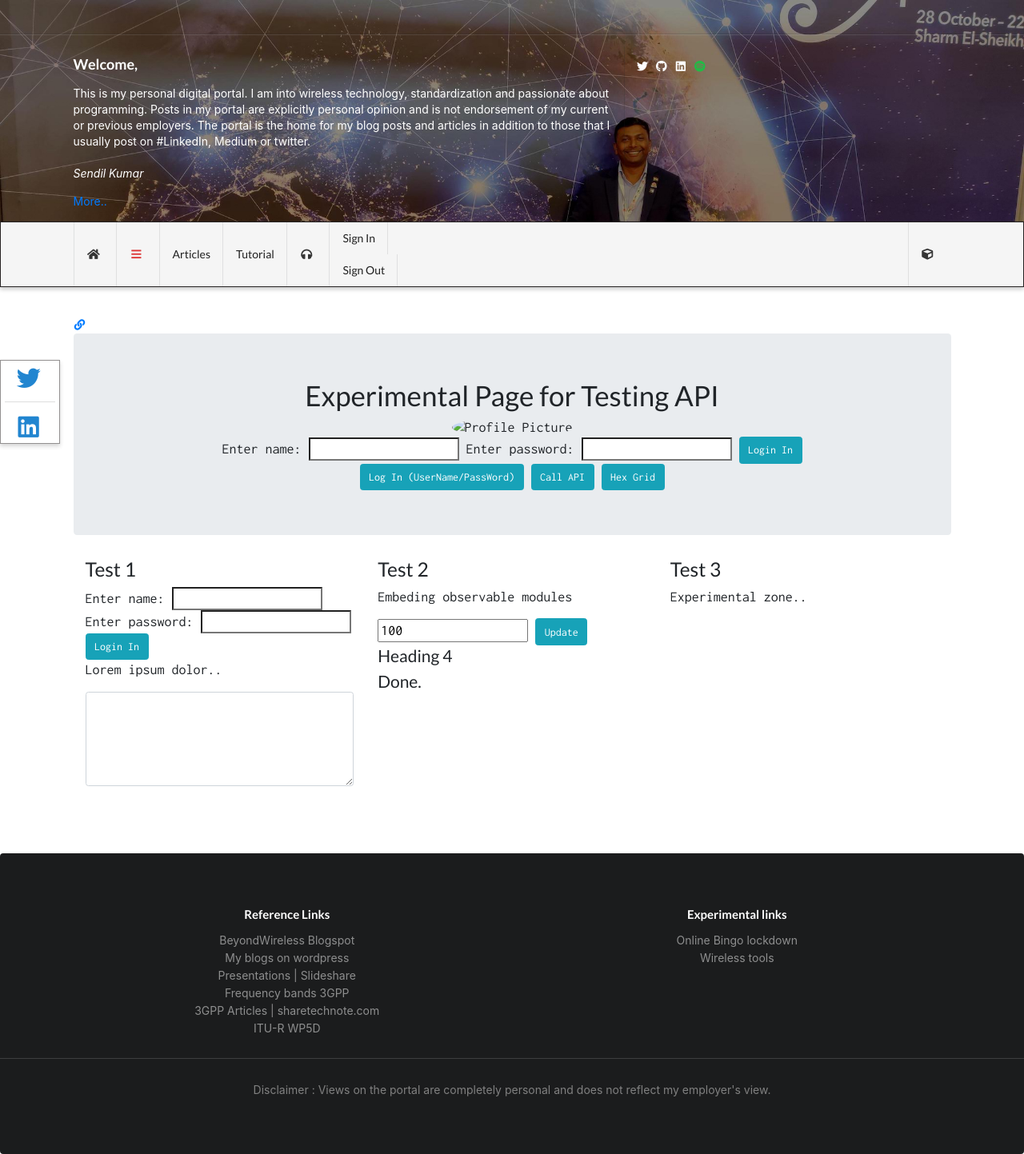
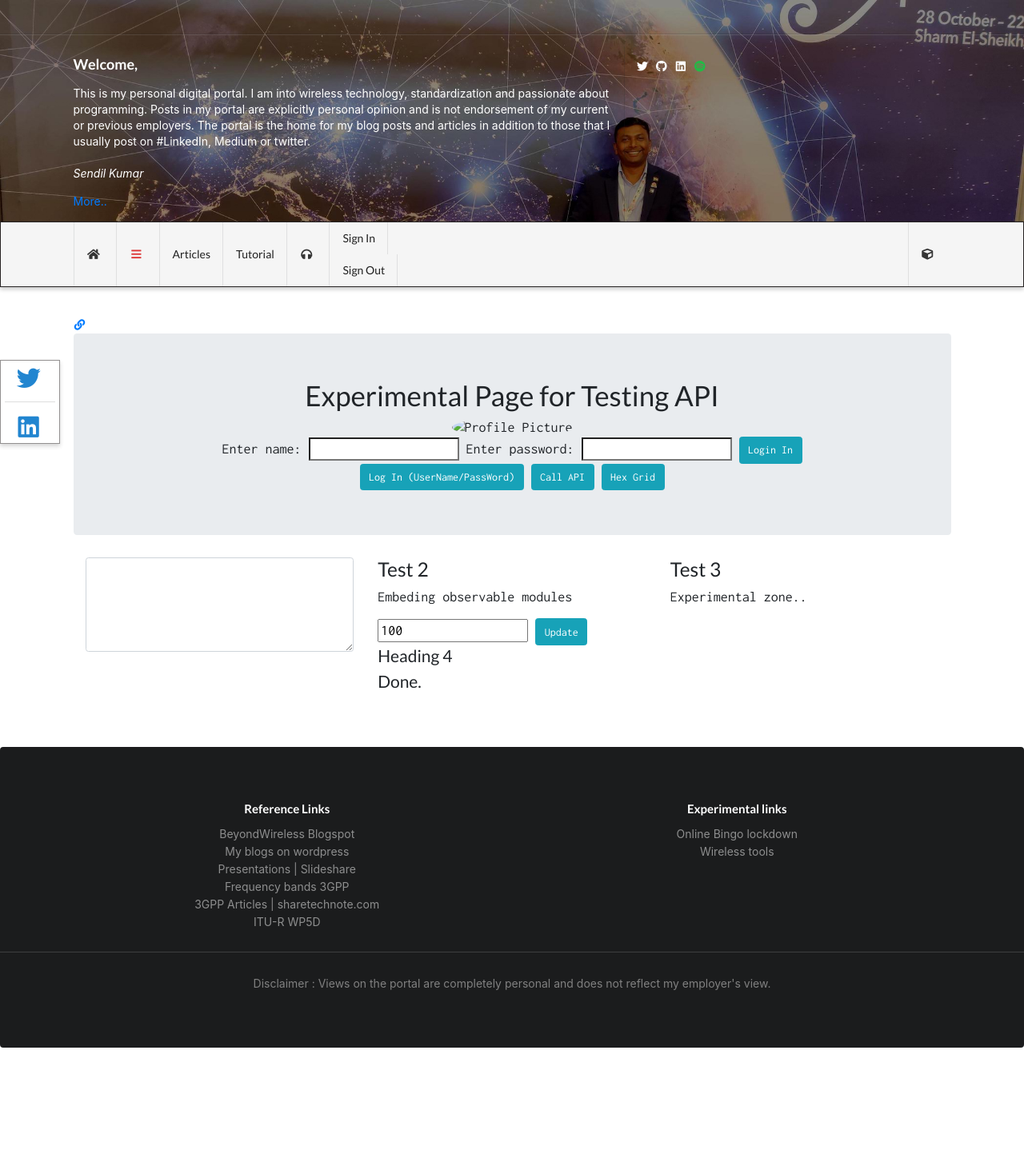
Before and after one commit to wiless/wiless.github.io, a Jekyll site: the page built from _apps/api.html, in a window 1280 px wide. Shown: the whole page at 80% size. Built offline with Jekyll 4.4.1, drawn with Linux system fonts in a browser that asks for light colours; nearby versions of some CDN libraries; some web fonts are replaced; comment, search, counter and statistics services are not loaded; a style sheet for code colours, icons or effects is not loaded; after the commit the page ends 1310 px from its top, so only the background shows below that.

Commit message:
Update api.html

```diff
--- a/_apps/api.html
+++ b/_apps/api.html
@@ -61,15 +61,8 @@ var cmodule=(new Runtime).module(define, name => {
   <div class="container">
     <div class="row">
       <div class="col-sm-4">
-        <h3>Test 1</h3>
- <form>
-          Enter name:
-          <input type="text" name="username" id="userid">
-          Enter password:
-          <input type="password" name="password" id="password">
-          <button type="button" onclick="LoginAPI();" class="btn btn-info">Login In</button>
-</form>
-        <p>Lorem ipsum dolor..</p>
+
+
         <div class="form-group">
           <textarea class="form-control" rows="5" id="console"></textarea>
         </div>
```
